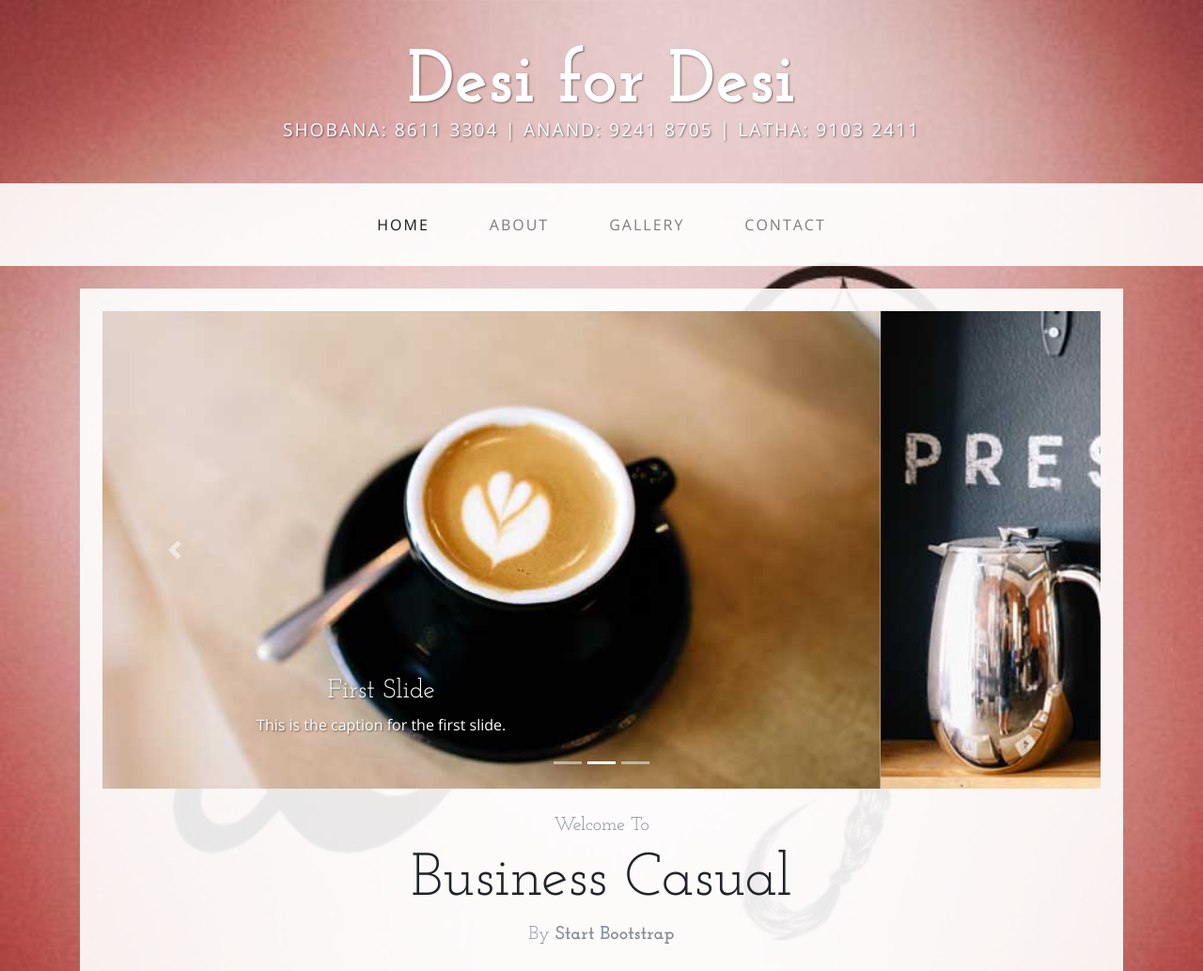
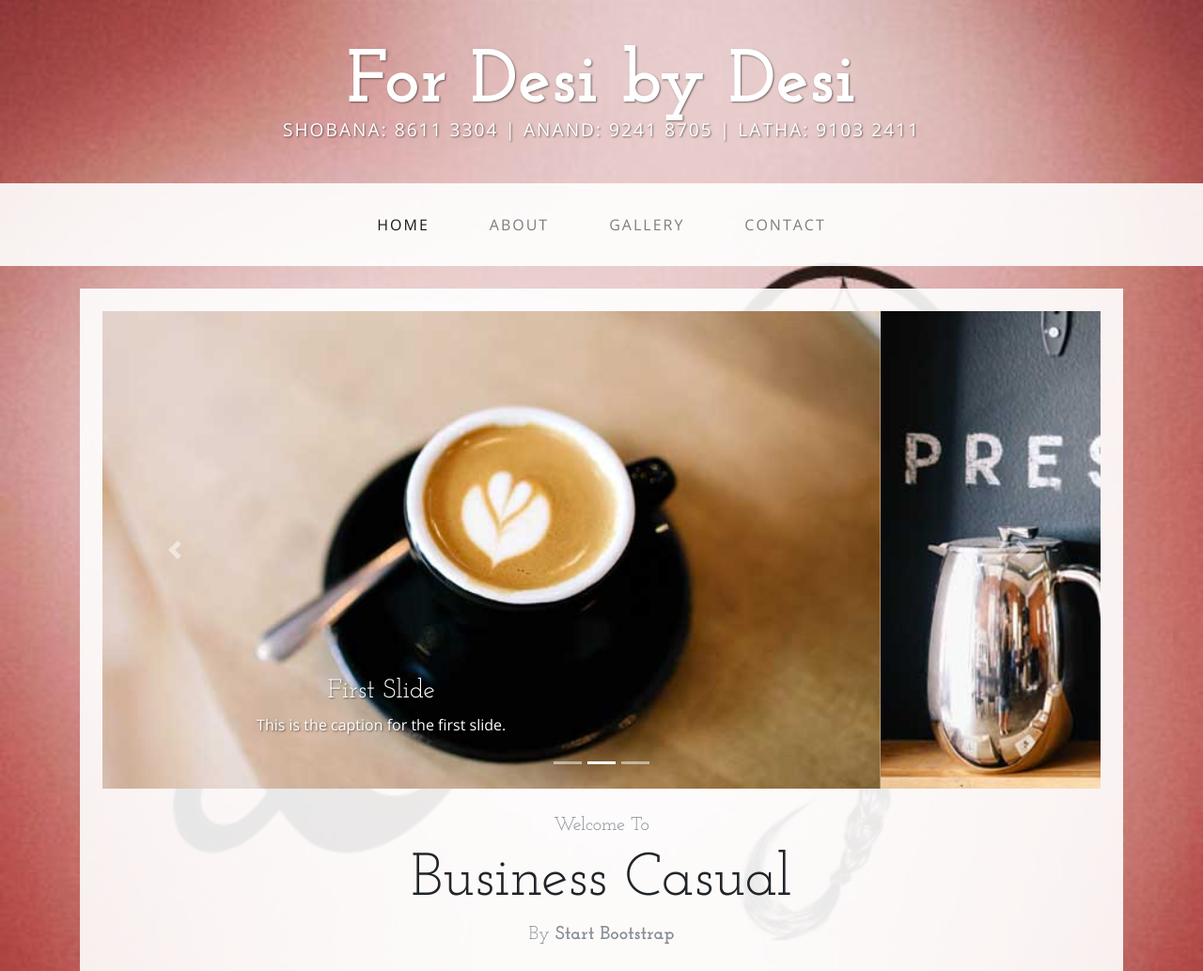
Before and after one commit to fordesibydesi/fordesibydesi.github.io, a website: page index.html in a window 1280 px wide. Shown: the top 1033 px of the page at 94% size. Drawn offline with nearby package versions, Linux system fonts and the light colour scheme.

Commit message:
Add files via upload

```diff
--- a/index.html
+++ b/index.html
@@ -24,7 +24,7 @@
 
   <body>
 
-    <div class="tagline-upper text-center text-heading text-shadow text-white mt-5 d-none d-lg-block">Desi for Desi</div>
+    <div class="tagline-upper text-center text-heading text-shadow text-white mt-5 d-none d-lg-block">For Desi by Desi</div>
     <div class="tagline-lower text-center text-expanded text-shadow text-uppercase text-white mb-5 d-none d-lg-block">Shobana: 8611 3304 | Anand: 9241 8705 | Latha: 9103 2411</div>
 
     <!-- Navigation -->
```
